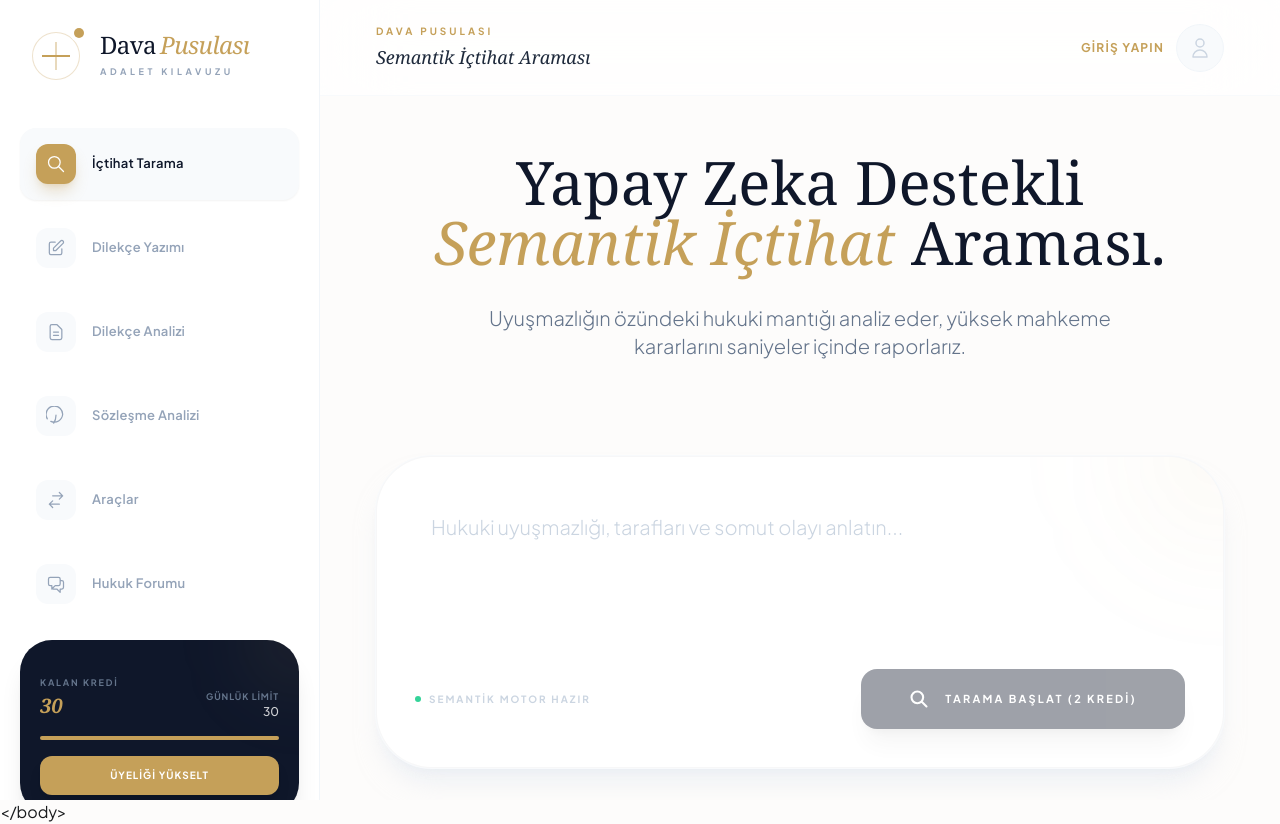
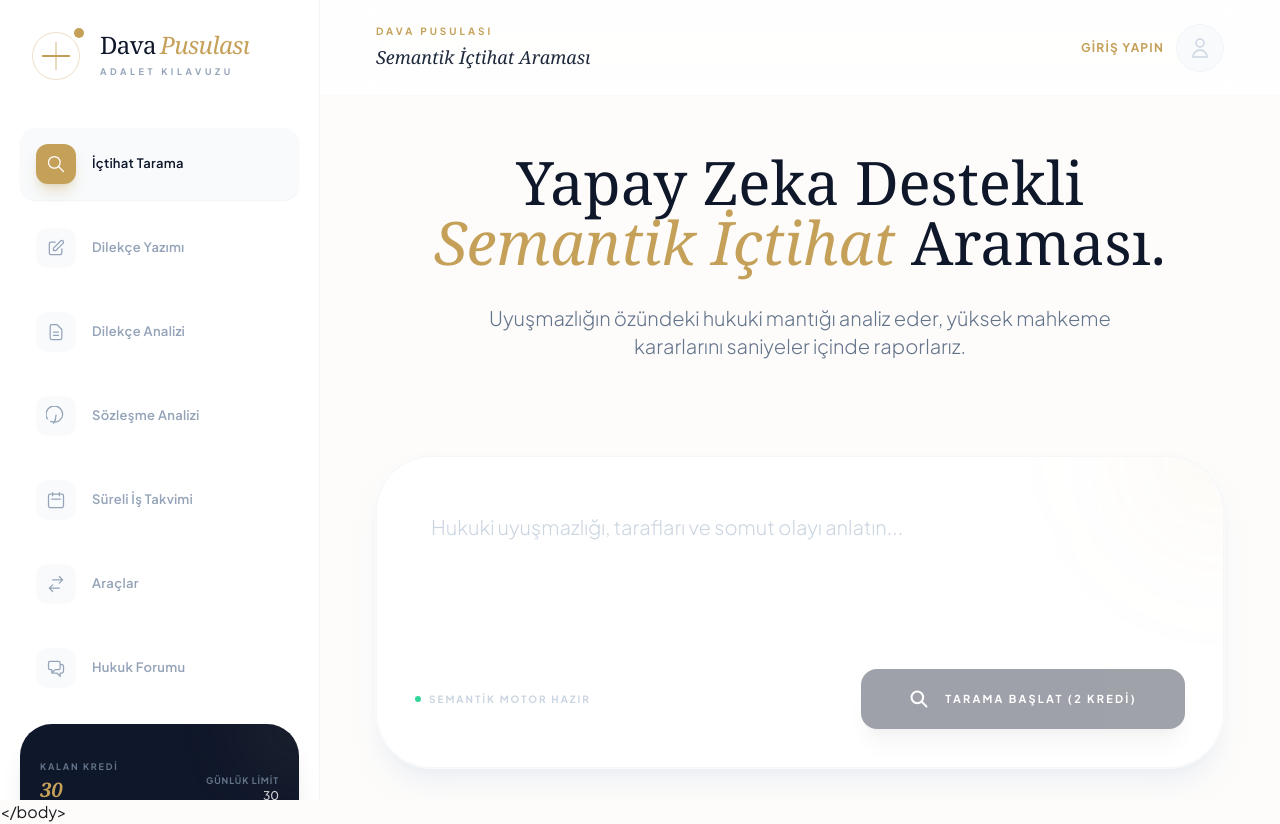
Before and after one commit to avefesavran-ux/dava-pusulasi, a React (Vite) app: page / in a window 1280 px wide. Built offline with nearby package versions, Linux system fonts and the light colour scheme.

Commit message:
Update Layout.tsx

```diff
--- a/components/Layout.tsx
+++ b/components/Layout.tsx
@@ -66,6 +66,7 @@
           { id: 'petition-generator', label: 'Dilekçe Yazımı', icon: 'M11 5H6a2 2 0 00-2 2v11a2 2 0 002 2h11a2 2 0 002-2v-5m-1.414-9.414a2 2 0 112.828 2.828L11.828 15H9v-2.828l8.586-8.586z' },
           { id: 'petition-analysis', label: 'Dilekçe Analizi', icon: 'M9 12h6m-6 4h6m2 5H7a2 2 0 01-2-2V5a2 2 0 012-2h5.586a1 1 0 01.707.293l5.414 5.414a1 1 0 01.293.707V19a2 2 0 01-2 2z' },
           { id: 'contract-analysis', label: 'Sözleşme Analizi', icon: 'M12 11c0 3.517-1.009 6.799-2.753 9.571m-3.44-2.04l.054-.09A10.003 10.003 0 0020 10c0-5.523-4.477-10-10-10S0 4.477 0 10c0 1.99.581 3.843 1.587 5.407' },
+          { id: 'deadline-calendar', label: 'Süreli İş Takvimi', icon: 'M8 7V3m8 4V3m-9 8h10M5 21h14a2 2 0 002-2V7a2 2 0 00-2-2H5a2 2 0 00-2 2v12a2 2 0 002 2z' },
           { id: 'file-converter', label: 'Araçlar', icon: 'M8 7h12m0 0l-4-4m4 4l-4 4m0 6H4m0 0l4 4m-4-4l4-4' },
           { id: 'forum', label: 'Hukuk Forumu', icon: 'M17 8h2a2 2 0 012 2v6a2 2 0 01-2 2h-2v4l-4-4H9a1.994 1.994 0 01-1.414-.586m0 0L11 14h4a2 2 0 002-2V6a2 2 0 00-2-2H5a2 2 0 00-2 2v6a2 2 0 002 2h2v4l.586-.586z' },
         ].map((tab) => (
@@ -153,7 +154,7 @@
             <div className="flex flex-col">
               <span className="text-[10px] uppercase tracking-[0.3em] font-bold text-[#C5A059] mb-1">Dava Pusulası</span>
               <div className="text-lg font-serif italic font-medium text-slate-800">
-                {activeTab === 'search' ? 'Semantik İçtihat Araması' : activeTab === 'petition-analysis' ? 'Dilekçe Analiz Mühendisliği' : activeTab === 'contract-analysis' ? 'Sözleşme Risk Laboratuvarı' : activeTab === 'petition-generator' ? 'Akıllı Dilekçe Yazımı' : activeTab === 'file-converter' ? 'Dosya Dönüştürme Robotu' : activeTab === 'forum' ? 'Mesleki Paylaşım Forumu' : 'Kullanıcı Profili'}
+                {activeTab === 'search' ? 'Semantik İçtihat Araması' : activeTab === 'petition-analysis' ? 'Dilekçe Analiz Mühendisliği' : activeTab === 'contract-analysis' ? 'Sözleşme Risk Laboratuvarı' : activeTab === 'petition-generator' ? 'Akıllı Dilekçe Yazımı' : activeTab === 'file-converter' ? 'Dosya Dönüştürme Robotu' : activeTab === 'forum' ? 'Mesleki Paylaşım Forumu' : activeTab === 'deadline-calendar' ? 'Süreli İş Takvimi' : 'Kullanıcı Profili'}
               </div>
             </div>
           </div>
```
